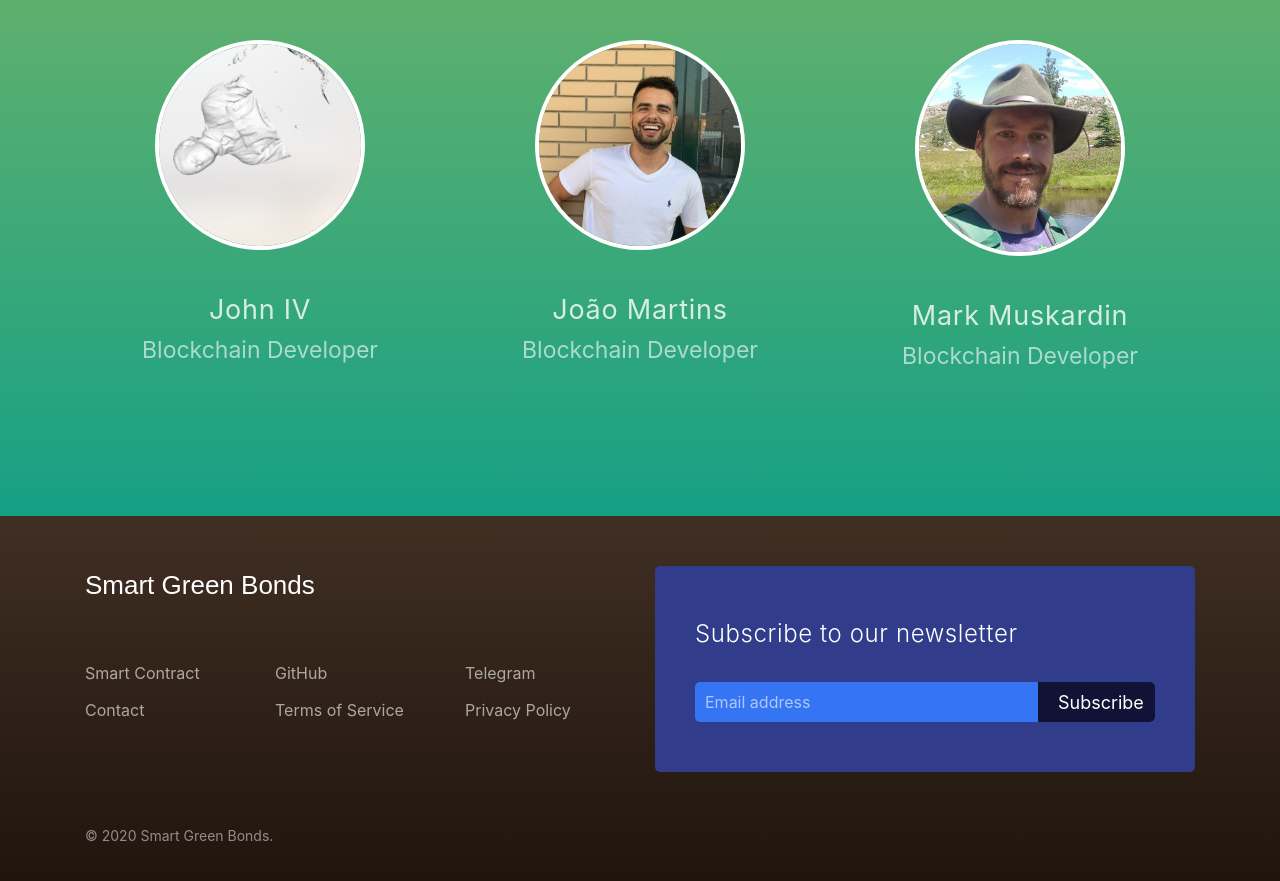
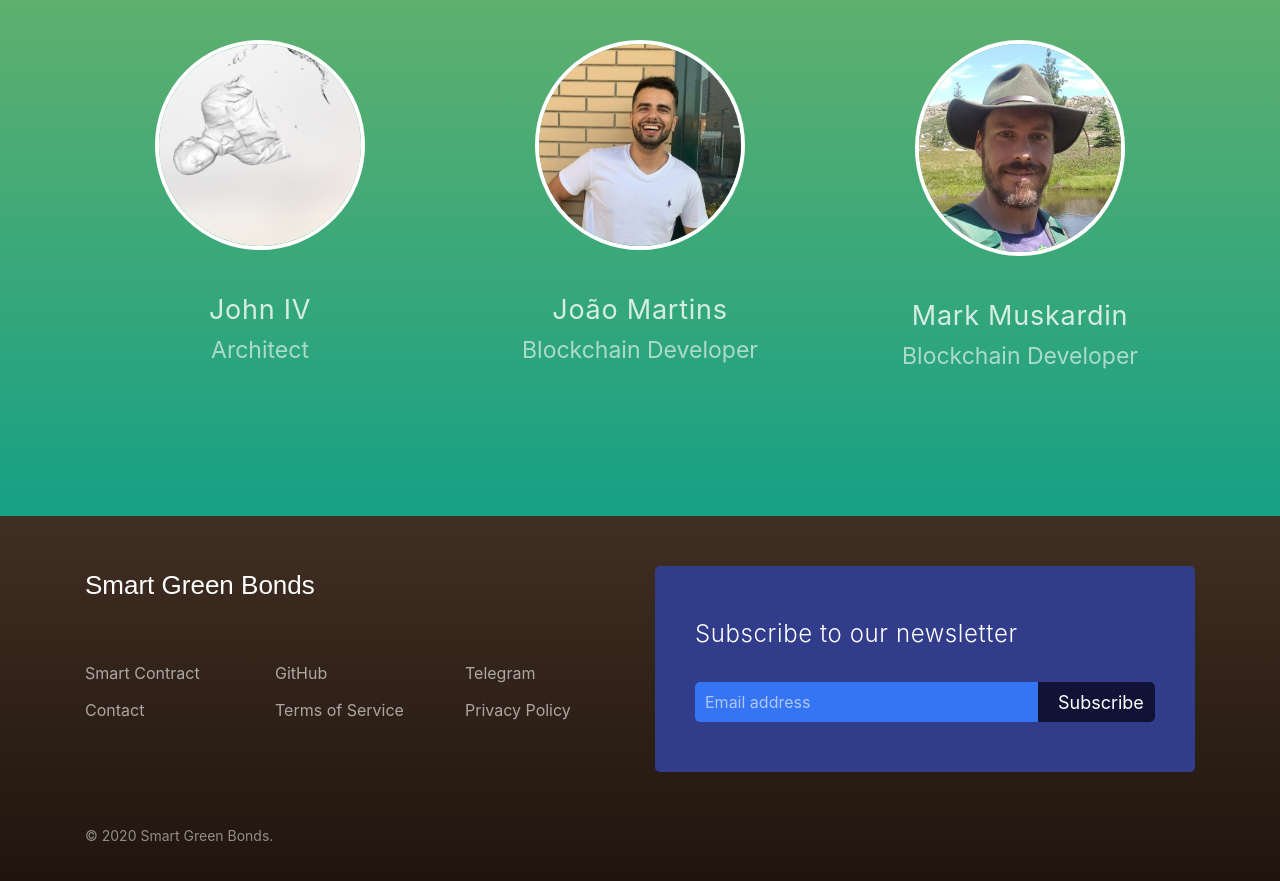
Before and after one commit to hackingbeauty/SmartGreenBonds.io, a Jekyll site: the page built from index.html, in a window 1280 px wide and 900 px high, scrolled down 3907 px. Shown: the top 881 px of the window. Built offline with Jekyll 4.4.1, drawn with Linux system fonts in a browser that asks for light colours.

Commit message:
updated title

```diff
--- a/_layouts/default.html
+++ b/_layouts/default.html
@@ -446,7 +446,7 @@
                       <div class="col-md-4" style="margin: 0 auto;">
                         <img class="team-member-img" src="/assets/images/team-photos/john-iv.png" alt="John IV">
                         <div class="name">John IV</div>
-                        <div class="position">Blockchain Developer</div>
+                        <div class="position">Architect</div>
                      </div>
                      <div class="col-md-4" style="margin: 0 auto;">
                         <img class="team-member-img" src="/assets/images/team-photos/joao-martins.png" alt="João Martins">
```
